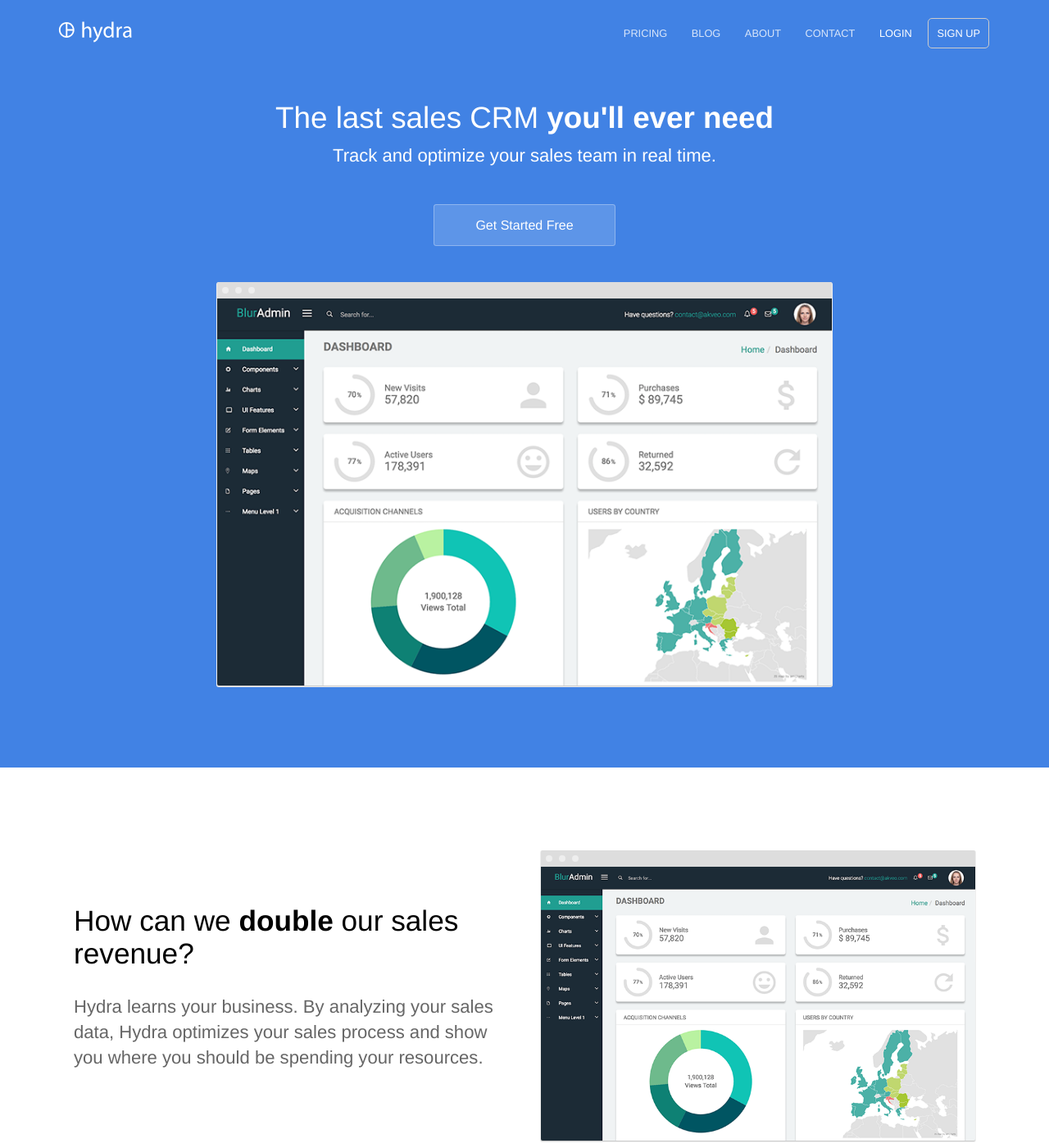
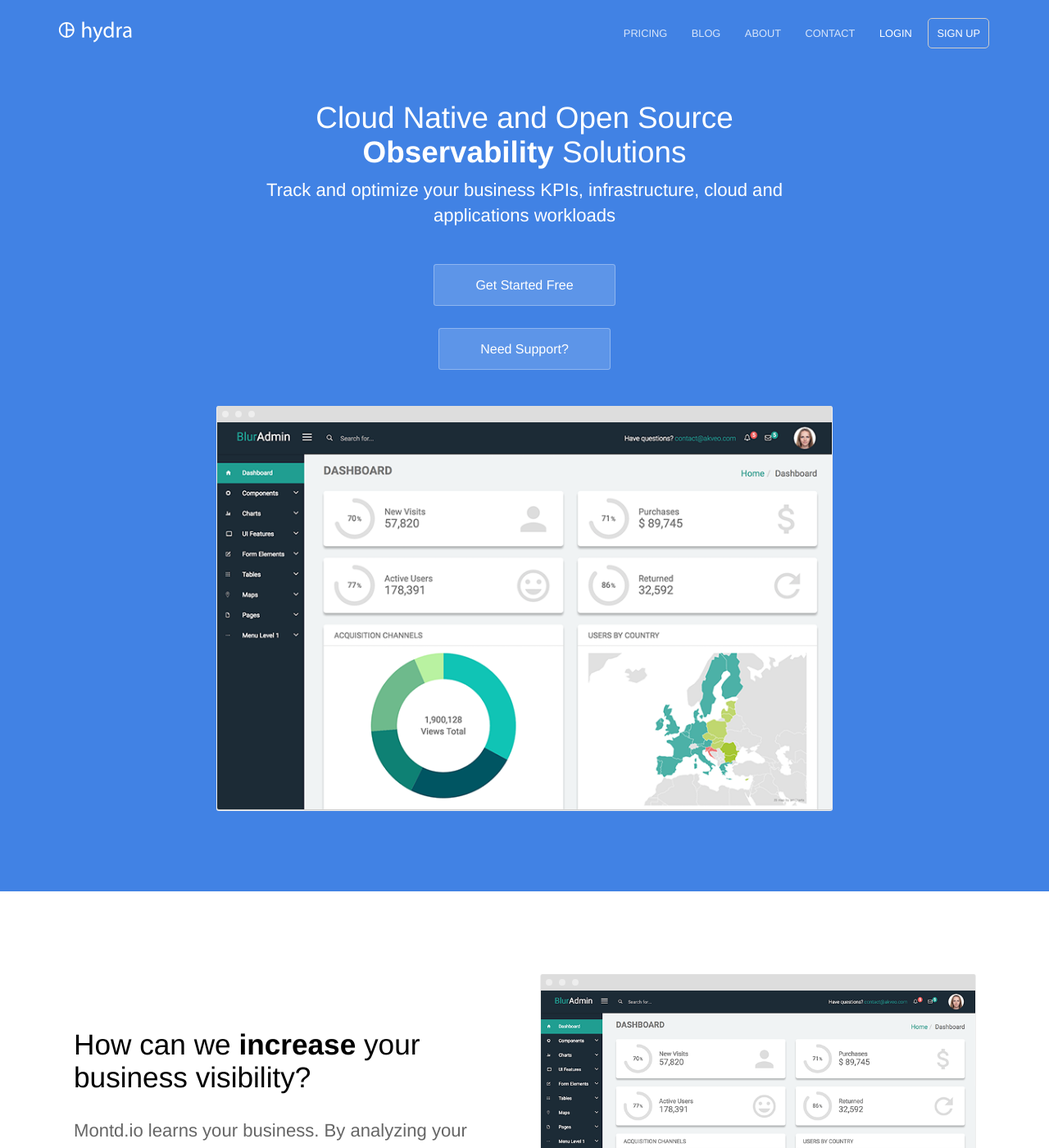
Before and after one commit to MDD-User/montd.io, a Jekyll site: the page built from docs/index.html, in a window 1280 px wide and 1400 px high. Shown: the whole window at 82% size. Built offline with Jekyll 4.4.1, drawn with Linux system fonts in a browser that asks for light colours; some of the changed text lies outside the part shown.

Commit message:
Update index.html

```diff
--- a/docs/index.html
+++ b/docs/index.html
@@ -4,9 +4,10 @@ description: Track and optimize your sales team in real time
 ---
 <section class="hero">
 	<div class="text-container">
-		<h1 class="editable">The last sales CRM <strong>you'll ever need</strong></h1>
-		<p class="subtext editable">Track and optimize your sales team in real time.</p>
+		<h1 class="editable">Cloud Native and Open Source <strong>Observability</strong> Solutions</h1>
+		<p class="subtext editable">Track and optimize your business KPIs, infrastructure, cloud and applications workloads</p>
 		<div class="cta button alt"><a href="{{ site.baseurl }}/contact/">Get Started Free</a></div>
+		<div class="cta button alt"><a href="{{ site.baseurl }}/support/">Need Support?</a></div>
 		<div>
 			<img src="{{ site.baseurl }}/images/dashboard.png" alt="Screenshot" class="screenshot editable" />
 		</div>
@@ -17,8 +18,8 @@ description: Track and optimize your sales team in real time
 	<section>
 		<div class="container flex">
 			<div class="text editable">
-				<h2>How can we <strong>double</strong> our sales revenue?</h2>
-				<p>Hydra learns your business. By analyzing your sales data, Hydra optimizes your sales process and show you where you should be spending your resources. </p>
+				<h2>How can we <strong>increase</strong> your business visibility?</h2>
+				<p>Montd.io learns your business. By analyzing your data, Hydra optimizes your sales process and show you where you should be spending your resources. </p>
 			</div>
 			<div class="image">
 				<img src="{{ site.baseurl }}/images/dashboard.png" alt="Screenshot" class="screenshot editable" />
```
